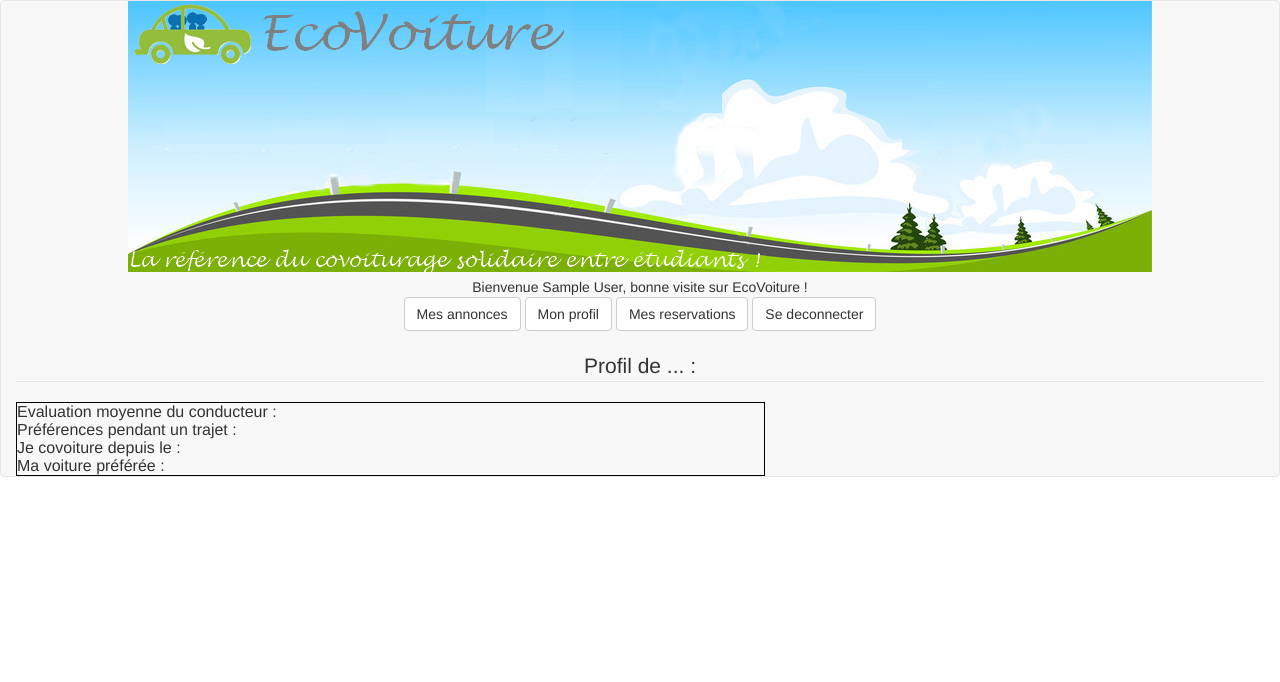
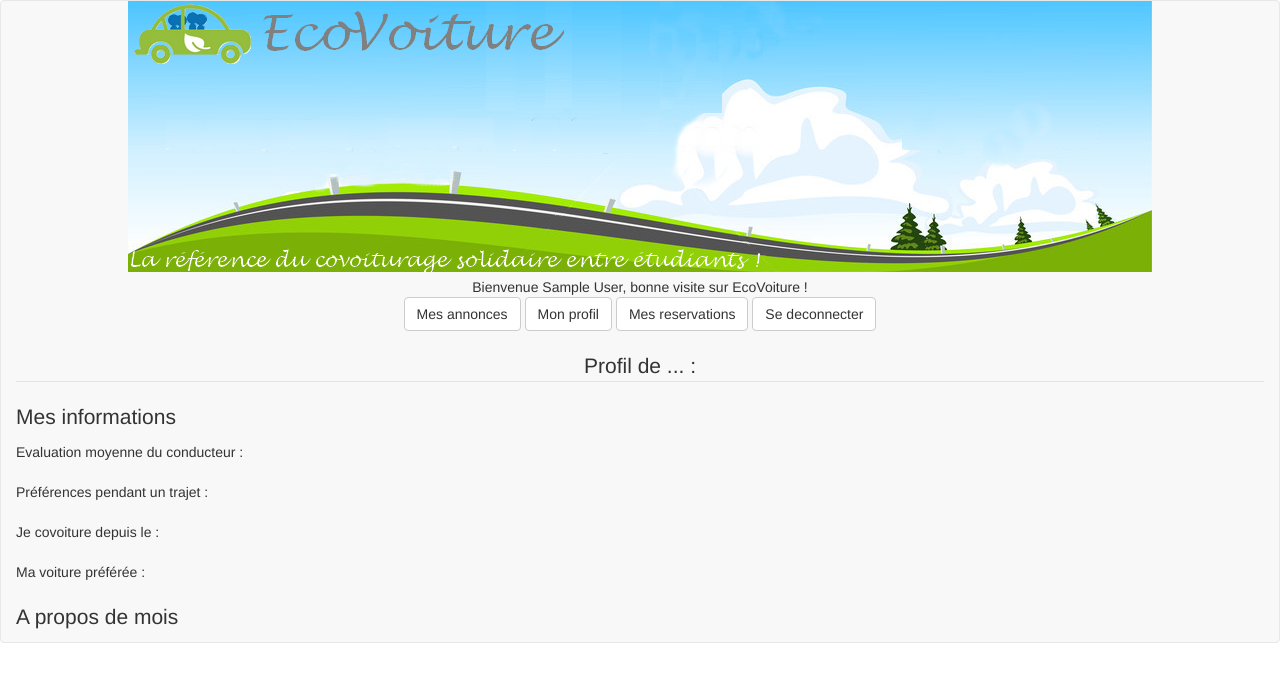
Before and after one commit to guigui33/ecoVoiture, a PHP site: page /profil_utilisateur.php in a window 1280 px wide. Shown: the top 682 px of the page. Run offline with PHP 8.4, Linux system fonts and the light colour scheme; the visitor is signed in with stand-in values (Sample User, id 1); some libraries are stand-ins or nearby versions.

Commit message:
finalisation header + debut profil user

```diff
--- a/fichiersPHP/profil_utilisateur.php
+++ b/fichiersPHP/profil_utilisateur.php
@@ -6,14 +6,14 @@ entete('Profil de ...');
 <center>
 <legend> Profil de ... :  </legend></center>
 
-<TABLE width="60%">
-<Td style="border:solid 1px black;">
+<p style="color:#333333; font-size: 21px;"> Mes informations</p>
+
 Evaluation moyenne du conducteur :
-<br>
+<br><br>
 Préférences pendant un trajet :
-<br>
+<br><br>
 Je covoiture depuis le :
-<br>
+<br><br>
 Ma voiture préférée :
-</Td>
-</TABLE>
+<br><br>
+<p style="color:#333333; font-size: 21px;"> A propos de mois</p>
```
